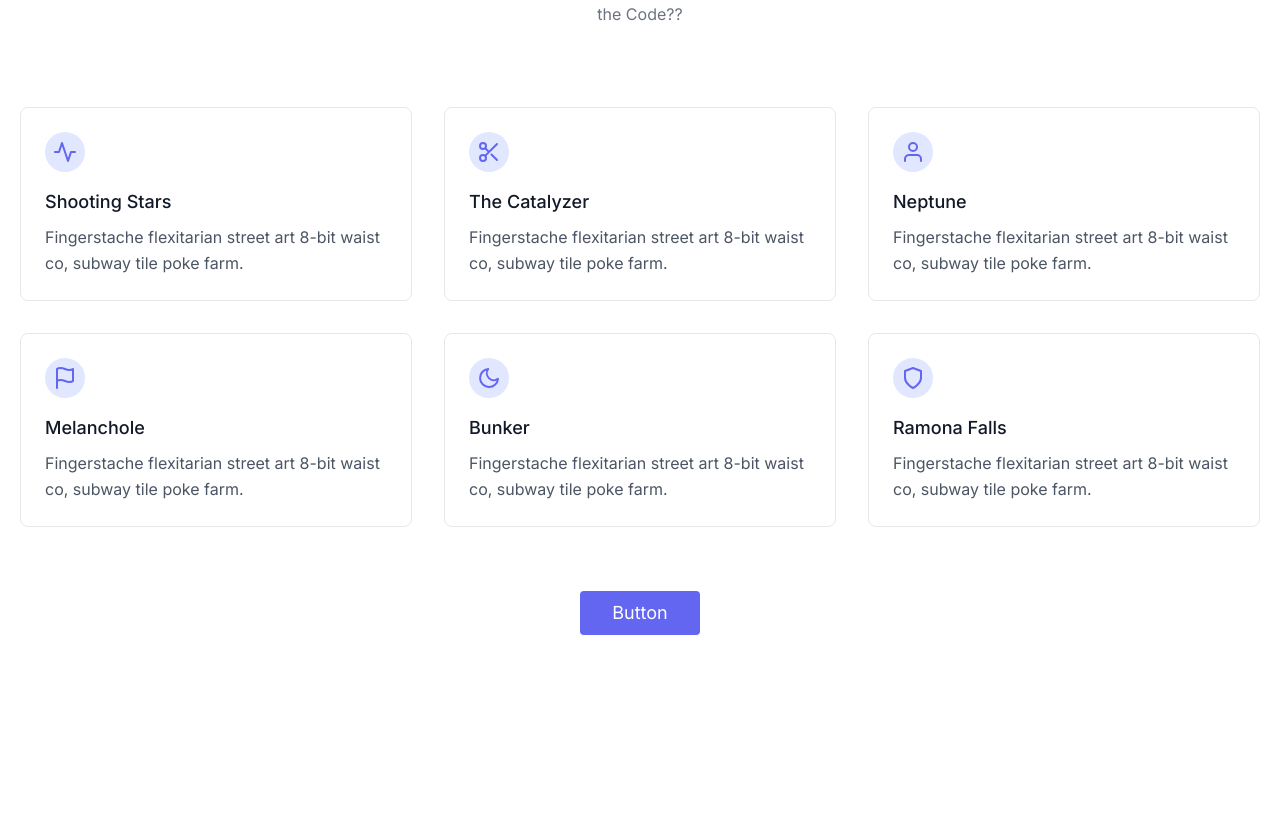
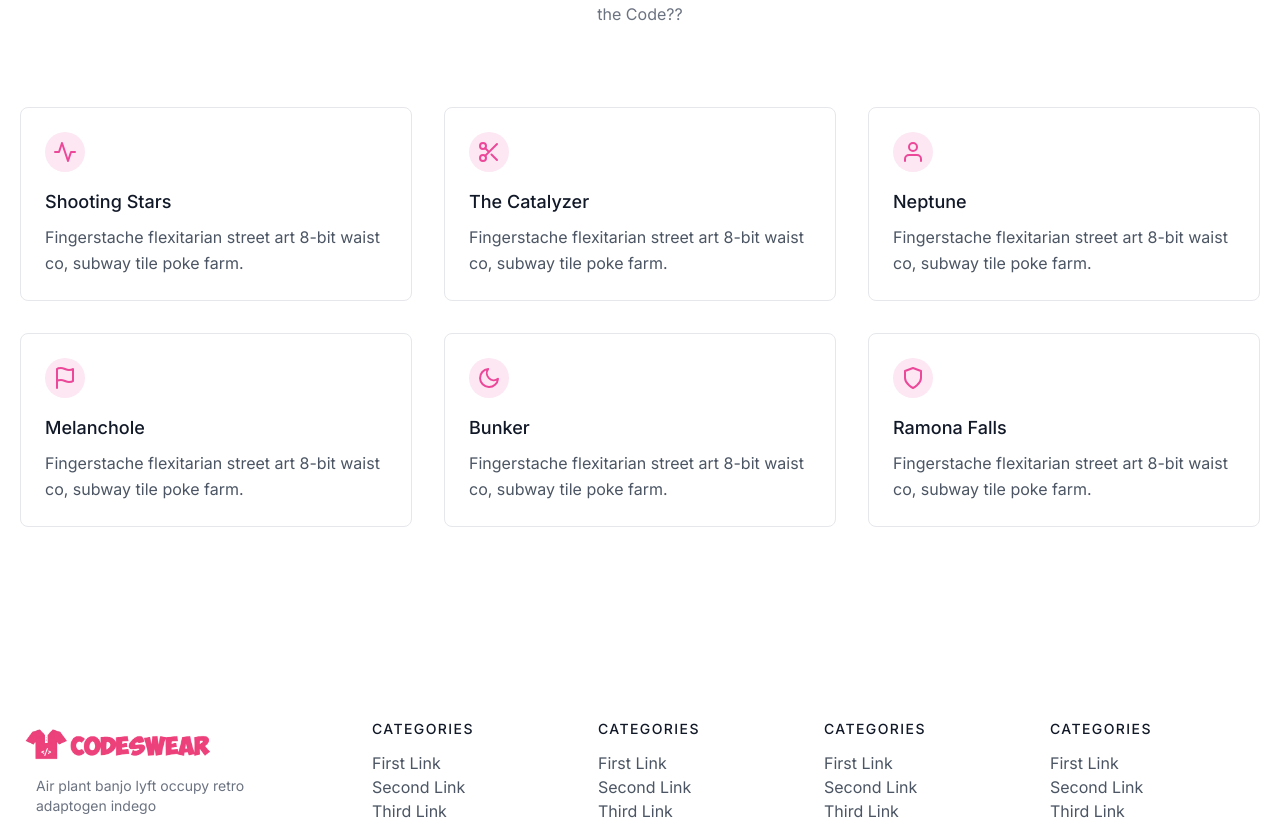
Before and after one commit to ahsanali7893/codeswear, a Next.js app: page / in a window 1280 px wide. Shown: the part 726-1553 px from the top of the page. Built offline with nearby package versions, Linux system fonts and the light colour scheme.

Commit message:
initial Changes

```diff
--- a/src/app/page.js
+++ b/src/app/page.js
@@ -4,91 +4,173 @@ import Navbar from "components/Navbar";
 export default function Home() {
   return (
     <>
-  <Navbar/>
+      <Navbar />
       <div>
-    <img src="/homee.webp" className="w-[100%]"/>
+        <img src="/homee.webp" className="w-[100%]" />
       </div>
       <section className="text-gray-600 body-font">
         <div className="container px-5 py-24 mx-auto">
           <div className="flex flex-wrap w-full mb-20 flex-col items-center text-center">
-      <h1 className="sm:text-3xl text-2xl font-medium title-font mb-2 text-gray-900">Wear The Code with CodeSwear.com</h1>
-      <p className="lg:w-1/2 w-full leading-relaxed text-gray-500">Code Whatever you want? What do you want? You want Code? So why not wear the Code??</p>
+            <h1 className="sm:text-3xl text-2xl font-medium title-font mb-2 text-gray-900">
+              Wear The Code with CodeSwear.com
+            </h1>
+            <p className="lg:w-1/2 w-full leading-relaxed text-gray-500">
+              Code Whatever you want? What do you want? You want Code? So why
+              not wear the Code??
+            </p>
           </div>
           <div className="flex flex-wrap -m-4">
             <div className="xl:w-1/3 md:w-1/2 p-4">
               <div className="border border-gray-200 p-6 rounded-lg">
-          <div className="w-10 h-10 inline-flex items-center justify-center rounded-full bg-indigo-100 text-indigo-500 mb-4">
-            <svg fill="none" stroke="currentColor" stroke-linecap="round" stroke-linejoin="round" stroke-width="2" className="w-6 h-6" viewBox="0 0 24 24">
+                <div className="w-10 h-10 inline-flex items-center justify-center rounded-full bg-pink-100 text-pink-500 mb-4">
+                  <svg
+                    fill="none"
+                    stroke="currentColor"
+                    stroke-linecap="round"
+                    stroke-linejoin="round"
+                    stroke-width="2"
+                    className="w-6 h-6"
+                    viewBox="0 0 24 24"
+                  >
                     <path d="M22 12h-4l-3 9L9 3l-3 9H2"></path>
                   </svg>
                 </div>
-          <h2 className="text-lg text-gray-900 font-medium title-font mb-2">Shooting Stars</h2>
-          <p className="leading-relaxed text-base">Fingerstache flexitarian street art 8-bit waist co, subway tile poke farm.</p>
+                <h2 className="text-lg text-gray-900 font-medium title-font mb-2">
+                  Shooting Stars
+                </h2>
+                <p className="leading-relaxed text-base">
+                  Fingerstache flexitarian street art 8-bit waist co, subway
+                  tile poke farm.
+                </p>
               </div>
             </div>
             <div className="xl:w-1/3 md:w-1/2 p-4">
               <div className="border border-gray-200 p-6 rounded-lg">
-          <div className="w-10 h-10 inline-flex items-center justify-center rounded-full bg-indigo-100 text-indigo-500 mb-4">
-            <svg fill="none" stroke="currentColor" stroke-linecap="round" stroke-linejoin="round" stroke-width="2" className="w-6 h-6" viewBox="0 0 24 24">
+                <div className="w-10 h-10 inline-flex items-center justify-center rounded-full bg-pink-100 text-pink-500 mb-4">
+                  <svg
+                    fill="none"
+                    stroke="currentColor"
+                    stroke-linecap="round"
+                    stroke-linejoin="round"
+                    stroke-width="2"
+                    className="w-6 h-6"
+                    viewBox="0 0 24 24"
+                  >
                     <circle cx="6" cy="6" r="3"></circle>
                     <circle cx="6" cy="18" r="3"></circle>
                     <path d="M20 4L8.12 15.88M14.47 14.48L20 20M8.12 8.12L12 12"></path>
                   </svg>
                 </div>
-          <h2 className="text-lg text-gray-900 font-medium title-font mb-2">The Catalyzer</h2>
-          <p className="leading-relaxed text-base">Fingerstache flexitarian street art 8-bit waist co, subway tile poke farm.</p>
+                <h2 className="text-lg text-gray-900 font-medium title-font mb-2">
+                  The Catalyzer
+                </h2>
+                <p className="leading-relaxed text-base">
+                  Fingerstache flexitarian street art 8-bit waist co, subway
+                  tile poke farm.
+                </p>
               </div>
             </div>
             <div className="xl:w-1/3 md:w-1/2 p-4">
               <div className="border border-gray-200 p-6 rounded-lg">
-          <div className="w-10 h-10 inline-flex items-center justify-center rounded-full bg-indigo-100 text-indigo-500 mb-4">
-            <svg fill="none" stroke="currentColor" stroke-linecap="round" stroke-linejoin="round" stroke-width="2" className="w-6 h-6" viewBox="0 0 24 24">
+                <div className="w-10 h-10 inline-flex items-center justify-center rounded-full bg-pink-100 text-pink-500 mb-4">
+                  <svg
+                    fill="none"
+                    stroke="currentColor"
+                    stroke-linecap="round"
+                    stroke-linejoin="round"
+                    stroke-width="2"
+                    className="w-6 h-6"
+                    viewBox="0 0 24 24"
+                  >
                     <path d="M20 21v-2a4 4 0 00-4-4H8a4 4 0 00-4 4v2"></path>
                     <circle cx="12" cy="7" r="4"></circle>
                   </svg>
                 </div>
-          <h2 className="text-lg text-gray-900 font-medium title-font mb-2">Neptune</h2>
-          <p className="leading-relaxed text-base">Fingerstache flexitarian street art 8-bit waist co, subway tile poke farm.</p>
+                <h2 className="text-lg text-gray-900 font-medium title-font mb-2">
+                  Neptune
+                </h2>
+                <p className="leading-relaxed text-base">
+                  Fingerstache flexitarian street art 8-bit waist co, subway
+                  tile poke farm.
+                </p>
               </div>
             </div>
             <div className="xl:w-1/3 md:w-1/2 p-4">
               <div className="border border-gray-200 p-6 rounded-lg">
-          <div className="w-10 h-10 inline-flex items-center justify-center rounded-full bg-indigo-100 text-indigo-500 mb-4">
-            <svg fill="none" stroke="currentColor" stroke-linecap="round" stroke-linejoin="round" stroke-width="2" className="w-6 h-6" viewBox="0 0 24 24">
+                <div className="w-10 h-10 inline-flex items-center justify-center rounded-full bg-pink-100 text-pink-500 mb-4">
+                  <svg
+                    fill="none"
+                    stroke="currentColor"
+                    stroke-linecap="round"
+                    stroke-linejoin="round"
+                    stroke-width="2"
+                    className="w-6 h-6"
+                    viewBox="0 0 24 24"
+                  >
                     <path d="M4 15s1-1 4-1 5 2 8 2 4-1 4-1V3s-1 1-4 1-5-2-8-2-4 1-4 1zM4 22v-7"></path>
                   </svg>
                 </div>
-          <h2 className="text-lg text-gray-900 font-medium title-font mb-2">Melanchole</h2>
-          <p className="leading-relaxed text-base">Fingerstache flexitarian street art 8-bit waist co, subway tile poke farm.</p>
+                <h2 className="text-lg text-gray-900 font-medium title-font mb-2">
+                  Melanchole
+                </h2>
+                <p className="leading-relaxed text-base">
+                  Fingerstache flexitarian street art 8-bit waist co, subway
+                  tile poke farm.
+                </p>
               </div>
             </div>
             <div className="xl:w-1/3 md:w-1/2 p-4">
               <div className="border border-gray-200 p-6 rounded-lg">
-          <div className="w-10 h-10 inline-flex items-center justify-center rounded-full bg-indigo-100 text-indigo-500 mb-4">
-            <svg fill="none" stroke="currentColor" stroke-linecap="round" stroke-linejoin="round" stroke-width="2" className="w-6 h-6" viewBox="0 0 24 24">
+                <div className="w-10 h-10 inline-flex items-center justify-center rounded-full bg-pink-100 text-pink-500 mb-4">
+                  <svg
+                    fill="none"
+                    stroke="currentColor"
+                    stroke-linecap="round"
+                    stroke-linejoin="round"
+                    stroke-width="2"
+                    className="w-6 h-6"
+                    viewBox="0 0 24 24"
+                  >
                     <path d="M21 12.79A9 9 0 1111.21 3 7 7 0 0021 12.79z"></path>
                   </svg>
                 </div>
-          <h2 className="text-lg text-gray-900 font-medium title-font mb-2">Bunker</h2>
-          <p className="leading-relaxed text-base">Fingerstache flexitarian street art 8-bit waist co, subway tile poke farm.</p>
+                <h2 className="text-lg text-gray-900 font-medium title-font mb-2">
+                  Bunker
+                </h2>
+                <p className="leading-relaxed text-base">
+                  Fingerstache flexitarian street art 8-bit waist co, subway
+                  tile poke farm.
+                </p>
               </div>
             </div>
             <div className="xl:w-1/3 md:w-1/2 p-4">
               <div className="border border-gray-200 p-6 rounded-lg">
-          <div className="w-10 h-10 inline-flex items-center justify-center rounded-full bg-indigo-100 text-indigo-500 mb-4">
-            <svg fill="none" stroke="currentColor" stroke-linecap="round" stroke-linejoin="round" stroke-width="2" className="w-6 h-6" viewBox="0 0 24 24">
+                <div className="w-10 h-10 inline-flex items-center justify-center rounded-full bg-pink-100 text-pink-500 mb-4">
+                  <svg
+                    fill="none"
+                    stroke="currentColor"
+                    stroke-linecap="round"
+                    stroke-linejoin="round"
+                    stroke-width="2"
+                    className="w-6 h-6"
+                    viewBox="0 0 24 24"
+                  >
                     <path d="M12 22s8-4 8-10V5l-8-3-8 3v7c0 6 8 10 8 10z"></path>
                   </svg>
                 </div>
-          <h2 className="text-lg text-gray-900 font-medium title-font mb-2">Ramona Falls</h2>
-          <p className="leading-relaxed text-base">Fingerstache flexitarian street art 8-bit waist co, subway tile poke farm.</p>
+                <h2 className="text-lg text-gray-900 font-medium title-font mb-2">
+                  Ramona Falls
+                </h2>
+                <p className="leading-relaxed text-base">
+                  Fingerstache flexitarian street art 8-bit waist co, subway
+                  tile poke farm.
+                </p>
               </div>
             </div>
           </div>
-    <button className="flex mx-auto mt-16 text-white bg-indigo-500 border-0 py-2 px-8 focus:outline-none hover:bg-indigo-600 rounded text-lg">Button</button>
         </div>
       </section>
-  <Footer/>
+      <Footer />
     </>
   );
-};
+}
```
Lines whose indentation alone changed are shown as unchanged.
